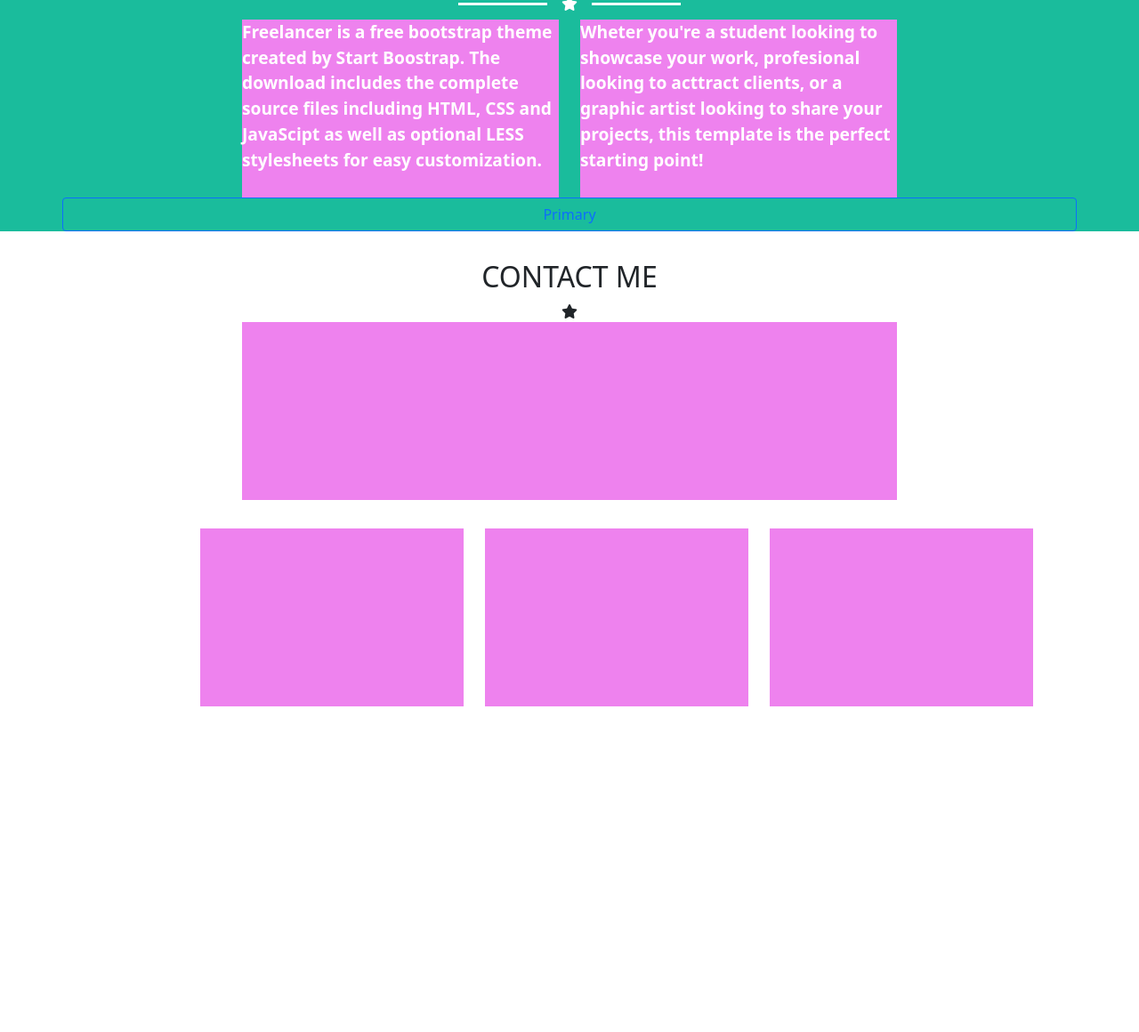
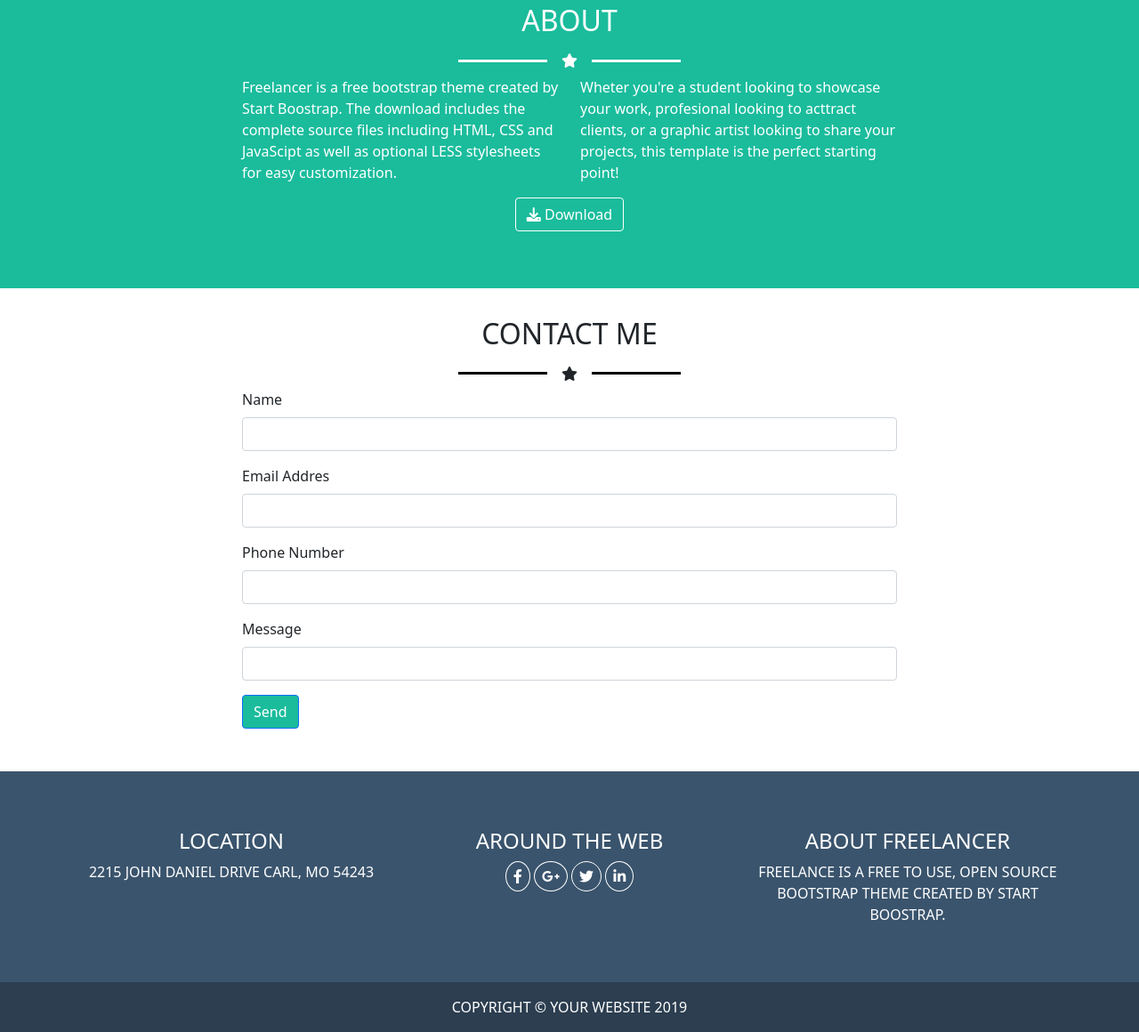
Before and after one commit to Guz117/html-css-bootstrap-freelancer, a plain HTML site: page index.html in a window 1280 px wide. Shown: the part 1164-2324 px from the top of the page at 89% size. Before the commit the page ends 1958 px from the top, so only its background shows below. Drawn offline with nearby package versions, Linux system fonts and the light colour scheme.

Commit message:
prima bozza

```diff
--- a/css/style.css
+++ b/css/style.css
@@ -26,11 +26,11 @@ html {
 }
 
 .ps-10 {
-    padding-right: 8rem!important;
+    padding-right: 10rem!important;
 }
 
 .pe-10 {
-    padding-left: 8rem!important;
+    padding-left: 10rem!important;
 }
 
 nav {
@@ -124,15 +124,33 @@ nav {
     color: white;
 }
 
-.about-left, .about-right {
-    background-color: violet;
-    height: 200px;
-    font-size: 1.2em;
-    font-weight: 600;
-}
 
 .portfolio, .about, .contact, .footer {
     margin-top: 2em;
+}
+
+.btn-outline-primary {
+    color: white;
+    border-color: white;
+}
+
+.send {
+    background-color: #1abc9c;
+    color: white;
+}
+
+.footer-top {
+    background-color: #3a546d;
+}
+
+.font {
+    padding: 0.5em;
+    border: 1px solid white;
+    border-radius: 50%;
+}
+
+.footer-bottom {
+    background-color: #2c3e50;
 }
 
 @media screen and (max-width: 767px) {
--- a/index.html
+++ b/index.html
@@ -106,7 +106,7 @@
 
     <!-- about -->
     <div class="about">
-        <div class="container">
+        <div class="container pb-6 pt-6">
             <div class="row justify-content-center">
                 <div class="col-md-4 sub-title">
                     <h2>ABOUT</h2>
@@ -119,18 +119,20 @@
             </div>
             <div class="row">
                 <div class="col-md-4 offset-md-2">
-                  <div class="about-left">
+                  <div>
                     <span>Freelancer is a free bootstrap theme created by Start Boostrap. The download includes the complete source files including HTML, CSS and JavaScipt as well as optional LESS stylesheets for easy customization.</span>
                   </div>
                 </div>
                 <div class="col-md-4">
-                    <div class="about-right">
+                    <div>
                         <span>Wheter you're a student looking to showcase your work, profesional looking to acttract clients, or a graphic artist looking to share your projects, this template is the perfect starting point!</span>
                     </div>
                 </div>
             </div>
-            <div class="row">
-                <button type="button" class="btn btn-outline-primary">Primary</button>
+            <div class="row text-center">
+                <div class="col-12 pt-3">
+                    <button type="button" class="btn btn-outline-primary"><i class="fas fa-download"></i> Download</button>
+                </div>
             </div>
         </div>
     </div>
@@ -142,12 +144,35 @@
             <div class="row justify-content-center">
                 <div class="col-md-4 sub-title">
                     <h2>CONTACT ME</h2>
-                    <i class="fas fa-star"></i>
+                    <div class="star flex">
+                        <div class="line black line-left"></div>
+                        <i class="fas fa-star"></i>
+                        <div class="line black line-rigt"></div>
+                    </div>
                 </div>
             </div>
             <div class="row">
                 <div class="col-md-8 offset-md-2">
-                    <div class="about-left"></div>
+                    <form>
+                        <div class="mb-3">
+                          <label for="exampleInputEmail1" class="form-label">Name</label>
+                          <input type="email" class="form-control" id="exampleInputEmail1" aria-describedby="emailHelp">
+                        </div>
+                        <div class="mb-3">
+                            <label for="exampleInputEmail1" class="form-label">Email Addres</label>
+                            <input type="email" class="form-control" id="exampleInputEmail1" aria-describedby="emailHelp">
+                          </div>
+                          <div class="mb-3">
+                            <label for="exampleInputEmail1" class="form-label">Phone Number</label>
+                            <input type="email" class="form-control" id="exampleInputEmail1" aria-describedby="emailHelp">
+                          </div>
+                          <div class="mb-3">
+                            <label for="exampleInputEmail1" class="form-label">Message</label>
+                            <input type="email" class="form-control" id="exampleInputEmail1" aria-describedby="emailHelp">
+                          </div>
+                        <button type="submit" class="btn btn-primary send">Send</button>
+                    </form>
+                    </div>
                 </div>
             </div>
         </div>
@@ -155,24 +180,42 @@
     <!-- /contact -->
 
     <!-- footer -->
-    <div class="footer">
-        <div class="container-fluid">
+    <div class="footer-top">
+        <div class="container pt-6 pb-6 mt-5">
             <div class="row">
-                <div class="col-md-3 offset-md-2">
-                    <div class="about-left"></div>
+                <div class="col-12 col-md-4">
+                    <div class="text-center">
+                        <h4>location</h4>
+                        <span>2215 John Daniel Drive Carl, MO 54243</span>
+                    </div>
                 </div>
-                <div class="col-md-3">
-                    <div class="about-left"></div>
+                <div class="col-12 col-md-4">
+                    <div class="text-center">
+                        <h4>Around the web</h4>
+                        <i class="fab fa-facebook-f font"></i>
+                        <i class="fab fa-google-plus-g font"></i>
+                        <i class="fab fa-twitter font"></i>
+                        <i class="fab fa-linkedin-in font"></i>
+                    </div>
                 </div>
-                <div class="col-md-3">
-                    <div class="about-left"></div>
+                <div class="col-12 col-md-4">
+                    <div class="text-center">
+                        <h4>about freelancer</h4>
+                        <span>freelance is a free to use, open source bootstrap theme created by start boostrap.</span>
+                    </div>
                 </div>
             </div>
         </div>
     </div>
-    <div class="container-fluid">
-        <div class="row">
-            <div class="col-md-12 sub-title"></div>
+    <div class="footer-bottom">
+        <div class="container pt-3 pb-3">
+            <div class="row">
+                <div class="col-12 sub-title">
+                    <div class="text-center">
+                        <span>Copyright &#169; Your Website 2019</span>
+                    </div>
+                </div>
+            </div>
         </div>
     </div>
     <!-- /footer -->
```
